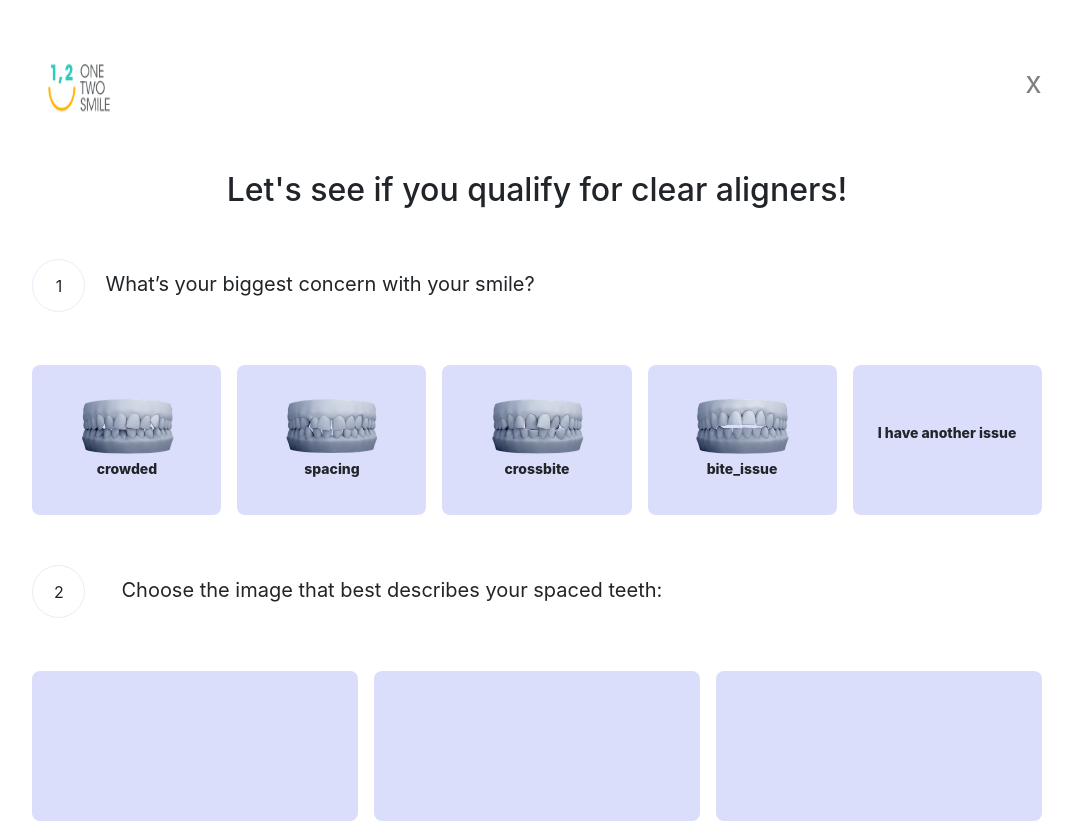
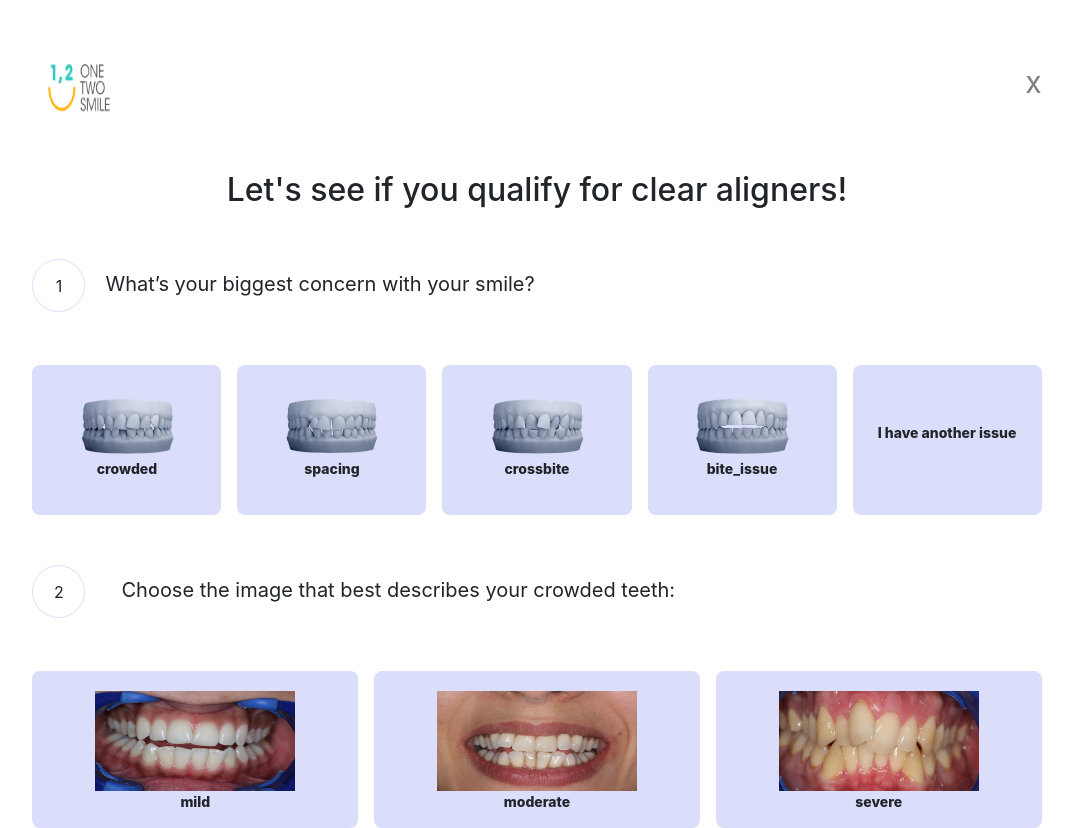
Before and after one commit to saraalrajabii/eon-Dental, a React (Create React App) app: page / in a window 1280 px wide. Both pictures are taken after a click on the element "crowded". Shown: the whole page, without its empty margins (103-1176 px from the left). Built offline with nearby package versions, Linux system fonts and the light colour scheme.

Commit message:
set-state-for-sec-value

```diff
--- a/src/components/GetStarted.js
+++ b/src/components/GetStarted.js
@@ -5,9 +5,19 @@ import spacing from "./funnel3/funnel3/spacing.png";
 import crowded from "./funnel3/funnel3/crowded.png";
 import bite_issue from "./funnel3/funnel3/bite_issue.png";
 import crossbite from "./funnel3/funnel3/crossbite.png";
+import mild from "./funnel3/funnel3/crowding/mild.jpg";
+import moderate from "./funnel3/funnel3/crowding/moderate.jpg";
+import severe from "./funnel3/funnel3/crowding/severe.jpg";
+import Mild from "./funnel3/funnel3/crossbite/mild.jpg";
+import Moderate from "./funnel3/funnel3/crossbite/moderate.jpg";
+import Severe from "./funnel3/funnel3/crossbite/severe.jpg";
+import MILD from "./funnel3/funnel3/spacing/mild.jpg";
+import MODERATE from "./funnel3/funnel3/spacing/moderate.jpg";
+import SEVERE from "./funnel3/funnel3/spacing/severe.jpg";
+
 // for styling this connect with index.css
   function GetStarted () {
-    const [state, setState] = useState("");
+    const [state, setState] = useState([]);
 
    // state changed so it will print the new value
     console.log(state);
@@ -31,22 +41,54 @@ import crossbite from "./funnel3/funnel3/crossbite.png";
         <div className="grid-item" onClick={() => setState("spacing")}> <img src={spacing} className="teeth"/><p>spacing</p></div>
         <div className="grid-item" onClick={() => setState("crossbite")}> <img src={crossbite} className="teeth"/><p>crossbite</p></div>
         <div className="grid-item" onClick={() => setState("bite_issue")}> <img src={bite_issue} className="teeth"/><p>bite_issue</p></div>
-        <div className="grid-item"><p className="note">I have another issue</p></div>
+        <div className="grid-item" onClick={() => setState("another_Issue")}><p className="note">I have another issue</p></div>
         </div>
 
-      {/* // here will appere when i click on some things */}
-        <div className="question2-container">
+      {/* // here will appere when i click on some things /// when i want to put a condition i will put it in object */}
+
+      {(state === "crowded" ?<div><div className="question2-container">
           <div className="circle"><p className="circle-element">2</p></div>
-          <div className="title-question"><p className="element2">Choose the image that best describes your spaced teeth:</p></div>
+          <div className="title-question"><p className="element2">Choose the image that best describes your crowded teeth:</p></div>
         </div>
-        <div className="grid-session2">
-        <div className="grid-item"></div>
-        <div className="grid-item"></div>
-        <div className="grid-item"></div>
+         <div className="grid-session2">
+         <div className="grid-item"><img src={mild} className="teeth2"/><p>mild</p></div>
+         <div className="grid-item"><img src={moderate} className="teeth2"/><p>moderate</p></div>
+         <div className="grid-item"><img src={severe} className="teeth2"/><p>severe</p></div>
+         </div></div>
+        :null)}
+         {(state === "crossbite" ?<div><div className="question2-container">
+          <div className="circle"><p className="circle-element">2</p></div>
+          <div className="title-question"><p className="element2">Choose the image that best describes your spacing teeth:</p></div>
         </div>
+         <div className="grid-session2">
+         <div className="grid-item"><img src={Mild} className="teeth2"/><p>mild</p></div>
+         <div className="grid-item"><img src={Moderate} className="teeth2"/><p>moderate</p></div>
+         <div className="grid-item"><img src={Severe} className="teeth2"/><p>severe</p></div>
+         </div></div>
+        :null)}
 
-
-
+         {(state === "spacing" ?<div><div className="question2-container">
+          <div className="circle"><p className="circle-element">2</p></div>
+          <div className="title-question"><p className="element2">Choose the image that best describes your crossbite teeth:</p></div>
+        </div> <div className="grid-session2">
+         <div className="grid-item"><img src={MILD} className="teeth2"/><p>mild</p></div>
+         <div className="grid-item"><img src={MODERATE} className="teeth2"/><p>moderate</p></div>
+         <div className="grid-item"><img src={SEVERE} className="teeth2"/><p>severe</p></div>
+         </div>
+         </div>
+        :null)}
+          {(state === "bite_issue" ?<div><div className="question2-container">
+          <div className="circle"><p className="circle-element">2</p></div>
+          <div className="title-question"><p className="element2">Enter your contact details :</p></div>
+        </div>
+        </div>
+        :null)}
+           {(state === "another_Issue" ?<div><div className="question2-container">
+          <div className="circle"><p className="circle-element">2</p></div>
+          <div className="feedBack"><textarea placeholder="In a few words, tell us about the issue"></textarea></div>
+        </div>
+        </div>
+        :null)}
 
       </div>
        <div></div>
--- a/src/index.css
+++ b/src/index.css
@@ -53,7 +53,7 @@ body {
     border-radius: 50%;
     border-width: 1px;
     border-style: solid;
-    border-color: rgb(230, 236, 247);
+    border-color:rgb(218, 222, 250);
     box-sizing: border-box;
     height: 53px;
     width: 53px;
@@ -97,13 +97,11 @@ body {
 .teeth{
   max-width: 100px;
   margin-top: 30px;
-
   align-items: center;
   justify-content: center;
 
 }
 .note{
-
     margin-top: 57px;
     align-items: center;
     justify-content: center;
@@ -141,3 +139,15 @@ body {
     }
 
   }
+  .teeth2{
+   width: 200px;
+    height: 100px;
+    margin-top: 20px;
+    align-items: center;
+    justify-content: center;
+
+  }
+
+  textarea{
+    max-width:95%;
+  }
```
